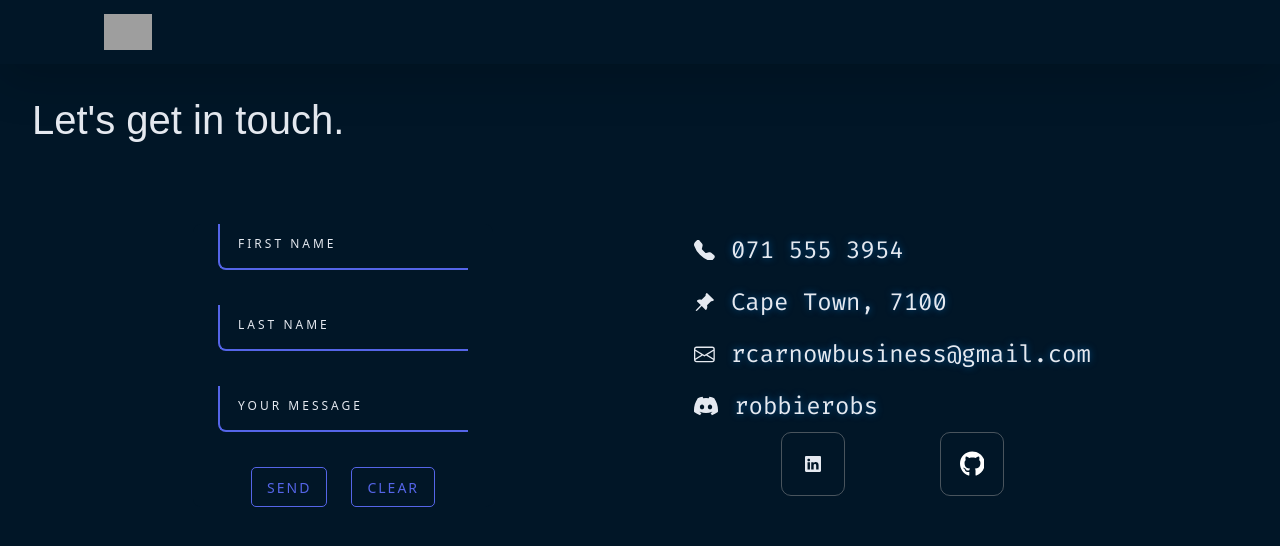
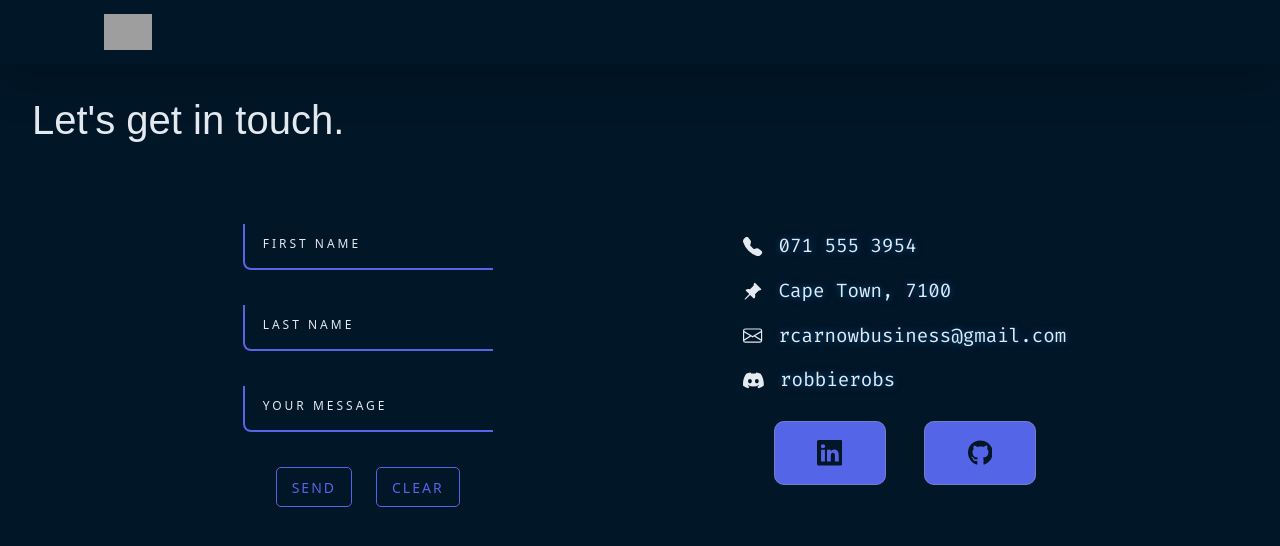
Before and after one commit to robynainsley21/portfolio-dark, a React (Vite) app: page /contact in a window 1280 px wide. Shown: the top 546 px of the page. Built offline with nearby package versions, Linux system fonts and the light colour scheme; grey boxes are pictures that could not be loaded; a web font is replaced by a local one.

Commit message:
Contact page editing

```diff
--- a/src/assets/pages/Contact.jsx
+++ b/src/assets/pages/Contact.jsx
@@ -118,7 +118,7 @@ export default function Contact() {
 
       <div className="contact_container">
         <StyledWrapper>
-          <div className="container">
+          <div className="container mb-5">
             <div className="card">
               <div className="inputBox">
                 <input type="text" required="required" />
@@ -139,14 +139,14 @@ export default function Contact() {
             </div>
           </div>
         </StyledWrapper>
-        <div className="contact_text">
+        <div className="contact_text mb-5">
           <div className="contact_text_details">
             <div className="flex align-center p-auto">
               <div className="flex align-center justify-center p-auto">
                 <svg
                   xmlns="http://www.w3.org/2000/svg"
-                  width="1.3rem"
-                  height="1.3rem"
+                  width="1.2rem"
+                  height="1.2rem"
                   fill="currentColor"
                   class="m-auto mx-2 bi bi-telephone-fill"
                   viewBox="0 0 16 16"
@@ -164,10 +164,10 @@ export default function Contact() {
               <div className="flex align-center justify-center p-auto">
                 <svg
                   xmlns="http://www.w3.org/2000/svg"
-                  width="1.3rem"
-                  height="1.3rem"
+                  width="1.2rem"
+                  height="1.2rem"
                   fill="currentColor"
-                  class="m-auto mx-2 bi bi-pin-angle-fill"
+                  className="m-auto mx-2 bi bi-pin-angle-fill"
                   viewBox="0 0 16 16"
                 >
                   <path d="M9.828.722a.5.5 0 0 1 .354.146l4.95 4.95a.5.5 0 0 1 0 .707c-.48.48-1.072.588-1.503.588-.177 0-.335-.018-.46-.039l-3.134 3.134a6 6 0 0 1 .16 1.013c.046.702-.032 1.687-.72 2.375a.5.5 0 0 1-.707 0l-2.829-2.828-3.182 3.182c-.195.195-1.219.902-1.414.707s.512-1.22.707-1.414l3.182-3.182-2.828-2.829a.5.5 0 0 1 0-.707c.688-.688 1.673-.767 2.375-.72a6 6 0 0 1 1.013.16l3.134-3.133a3 3 0 0 1-.04-.461c0-.43.108-1.022.589-1.503a.5.5 0 0 1 .353-.146" />
@@ -179,8 +179,8 @@ export default function Contact() {
               <div className="flex align-center justify-center p-auto">
                 <svg
                   xmlns="http://www.w3.org/2000/svg"
-                  width="1.3rem"
-                  height="1.3rem"
+                  width="1.2rem"
+                  height="1.2rem"
                   fill="currentColor"
                   className="m-auto mx-2 bi bi-envelope"
                   viewBox="0 0 16 16"
@@ -194,8 +194,8 @@ export default function Contact() {
               <div className="flex align-center justify-center p-auto">
                 <svg
                   xmlns="http://www.w3.org/2000/svg"
-                  width="1.5rem"
-                  height="1.5rem"
+                  width="1.3rem"
+                  height="1.3rem"
                   fill="currentColor"
                   className="m-auto mx-2 bi bi-discord"
                   viewBox="0 0 16 16"
@@ -209,31 +209,31 @@ export default function Contact() {
           <div className="contact_icons">
             <Link to={data[0].linkedin} target="_blank">
               {/* From Uiverse.io by vinodjangid07   */}
-              <button class="Btn">
-                <span class="svgContainer">
+              <button className="Btn">
+                <span className="svgContainer">
                   <svg
                     xmlns="http://www.w3.org/2000/svg"
-                    width="16"
-                    height="16"
-                    fill="#e5e9f0"
-                    class="bi bi-linkedin"
+                    width="1.6rem"
+                    height="1.6rem"
+                    fill="#011627"
+                    className="bi bi-linkedin"
                     viewBox="0 0 16 16"
                   >
                     <path d="M0 1.146C0 .513.526 0 1.175 0h13.65C15.474 0 16 .513 16 1.146v13.708c0 .633-.526 1.146-1.175 1.146H1.175C.526 16 0 15.487 0 14.854zm4.943 12.248V6.169H2.542v7.225zm-1.2-8.212c.837 0 1.358-.554 1.358-1.248-.015-.709-.52-1.248-1.342-1.248S2.4 3.226 2.4 3.934c0 .694.521 1.248 1.327 1.248zm4.908 8.212V9.359c0-.216.016-.432.08-.586.173-.431.568-.878 1.232-.878.869 0 1.216.662 1.216 1.634v3.865h2.401V9.25c0-2.22-1.184-3.252-2.764-3.252-1.274 0-1.845.7-2.165 1.193v.025h-.016l.016-.025V6.169h-2.4c.03.678 0 7.225 0 7.225z" />
                   </svg>
                 </span>
-                <span class="BG"></span>
+                <span className="BG"></span>
               </button>
             </Link>
             <Link to={data[0].github} target="_blank">
               {/* From Uiverse.io by vinodjangid07  */}
-              <button class="Btn">
-                <span class="svgContainer">
-                  <svg fill="white" viewBox="0 0 496 512" height="1.6em">
+              <button className="Btn">
+                <span className="svgContainer">
+                  <svg fill="#011627" viewBox="0 0 496 512" height="1.6em">
                     <path d="M165.9 397.4c0 2-2.3 3.6-5.2 3.6-3.3.3-5.6-1.3-5.6-3.6 0-2 2.3-3.6 5.2-3.6 3-.3 5.6 1.3 5.6 3.6zm-31.1-4.5c-.7 2 1.3 4.3 4.3 4.9 2.6 1 5.6 0 6.2-2s-1.3-4.3-4.3-5.2c-2.6-.7-5.5.3-6.2 2.3zm44.2-1.7c-2.9.7-4.9 2.6-4.6 4.9.3 2 2.9 3.3 5.9 2.6 2.9-.7 4.9-2.6 4.6-4.6-.3-1.9-3-3.2-5.9-2.9zM244.8 8C106.1 8 0 113.3 0 252c0 110.9 69.8 205.8 169.5 239.2 12.8 2.3 17.3-5.6 17.3-12.1 0-6.2-.3-40.4-.3-61.4 0 0-70 15-84.7-29.8 0 0-11.4-29.1-27.8-36.6 0 0-22.9-15.7 1.6-15.4 0 0 24.9 2 38.6 25.8 21.9 38.6 58.6 27.5 72.9 20.9 2.3-16 8.8-27.1 16-33.7-55.9-6.2-112.3-14.3-112.3-110.5 0-27.5 7.6-41.3 23.6-58.9-2.6-6.5-11.1-33.3 2.6-67.9 20.9-6.5 69 27 69 27 20-5.6 41.5-8.5 62.8-8.5s42.8 2.9 62.8 8.5c0 0 48.1-33.6 69-27 13.7 34.7 5.2 61.4 2.6 67.9 16 17.7 25.8 31.5 25.8 58.9 0 96.5-58.9 104.2-114.8 110.5 9.2 7.9 17 22.9 17 46.4 0 33.7-.3 75.4-.3 83.6 0 6.5 4.6 14.4 17.3 12.1C428.2 457.8 496 362.9 496 252 496 113.3 383.5 8 244.8 8zM97.2 352.9c-1.3 1-1 3.3.7 5.2 1.6 1.6 3.9 2.3 5.2 1 1.3-1 1-3.3-.7-5.2-1.6-1.6-3.9-2.3-5.2-1zm-10.8-8.1c-.7 1.3.3 2.9 2.3 3.9 1.6 1 3.6.7 4.3-.7.7-1.3-.3-2.9-2.3-3.9-2-.6-3.6-.3-4.3.7zm32.4 35.6c-1.6 1.3-1 4.3 1.3 6.2 2.3 2.3 5.2 2.6 6.5 1 1.3-1.3.7-4.3-1.3-6.2-2.2-2.3-5.2-2.6-6.5-1zm-11.4-14.7c-1.6 1-1.6 3.6 0 5.9 1.6 2.3 4.3 3.3 5.6 2.3 1.6-1.3 1.6-3.9 0-6.2-1.4-2.3-4-3.3-5.6-2z"></path>
                   </svg>
                 </span>
-                <span class="BG"></span>
+                <span className="BG"></span>
               </button>
             </Link>
           </div>
--- a/src/index.css
+++ b/src/index.css
@@ -1211,6 +1211,10 @@ img[alt="project_img"] {
 /* PROJECTS */
 
 /* CONTACT */
+#contact{
+  height: 100%;
+}
+
 #contact h1 {
   padding: 6rem 0 5rem 2rem;
 }
@@ -1228,23 +1232,29 @@ img[alt="project_img"] {
 .contact_icons {
   display: flex;
   justify-content: space-evenly;
+  margin-top: 1.5rem;
 }
 
 /* icon buttons */
 /* From Uiverse.io by vinodjangid07 */
 .Btn {
-  width: 4rem;
+  width: 7rem;
   height: 4rem;
+  margin: auto;
   display: flex;
   align-items: center;
   justify-content: center;
   border: none;
   background-color: transparent;
   position: relative;
-  /* overflow: hidden; */
   border-radius: 7px;
   cursor: pointer;
   transition: all 0.3s;
+
+  /* border-color: rgba(255, 255, 255, 0.623); */
+
+  /* box-shadow: 0 6px rgba(255, 255, 255, 0.623); */
+  transform: translateY(-6px);
 }
 
 .svgContainer {
@@ -1266,7 +1276,7 @@ img[alt="project_img"] {
   content: "";
   width: 100%;
   height: 100%;
-  background: #181818;
+  background: var(--violet);
   z-index: -1;
   border-radius: 10px;
   pointer-events: none;
@@ -1282,12 +1292,12 @@ img[alt="project_img"] {
   background-color: rgba(156, 156, 156, 0.466);
   backdrop-filter: blur(4px);
 }
+/* icon buttons */
 
-/* icon buttons */
 /*contact details*/
 .contact_text_span {
   text-shadow: 0px 0px 7px var(--glow);
-  font-size: 1.5rem;
+  font-size: 1.2rem;
 }
 /*contact details*/
 /* CONTACT */
@@ -1386,16 +1396,15 @@ img[alt="project_img"] {
     justify-content: center;
 
     & .contact_text {
-      width: 70%;
+      /* width: 60%; */
       font-size: 1rem;
       margin: auto;
     }
   }
 
   .contact_text_span{
-
+    font-size: 1rem;
   }
-
   /*CONTACT*/
 }
 /* MOBILE */
```
